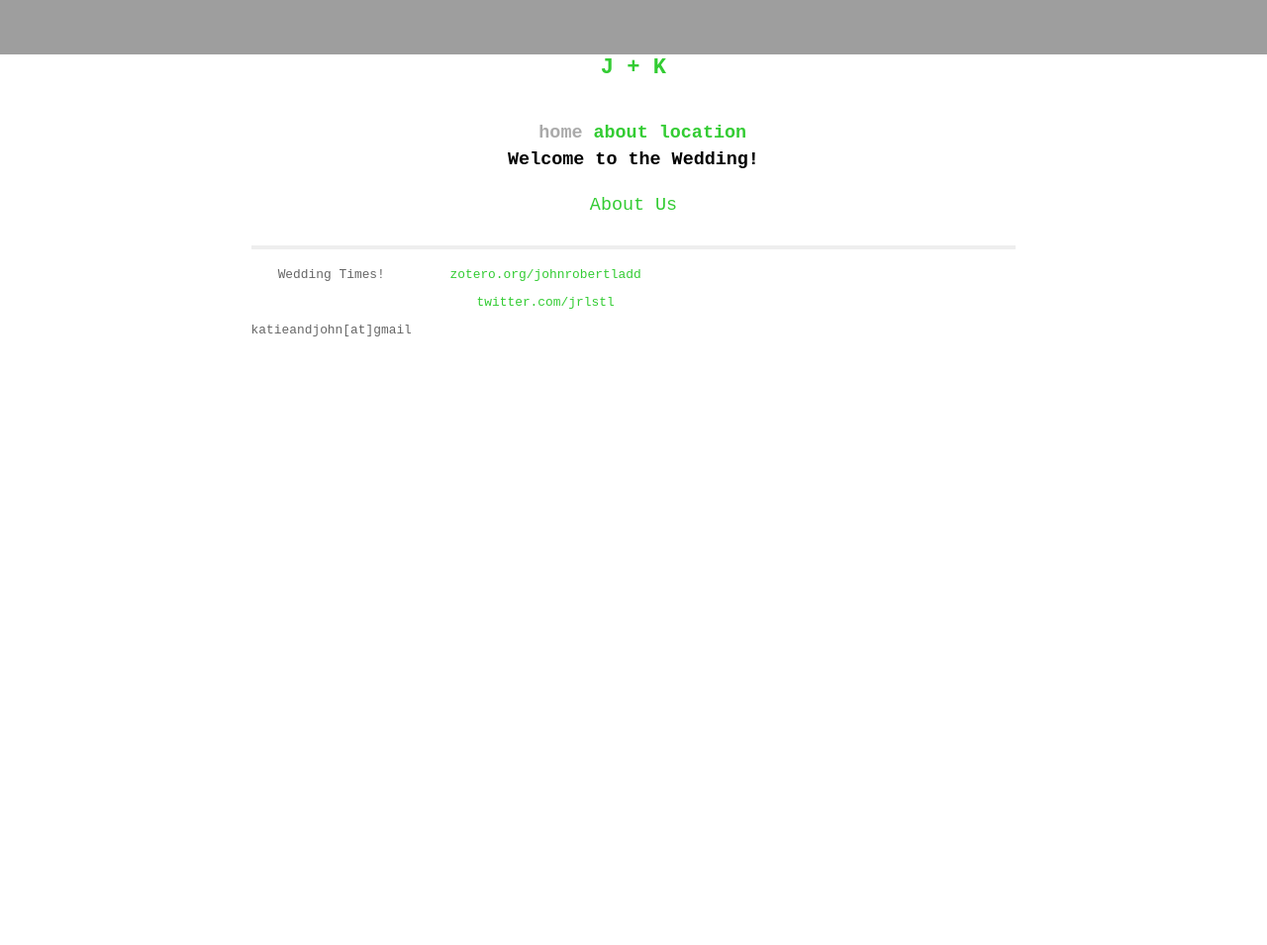
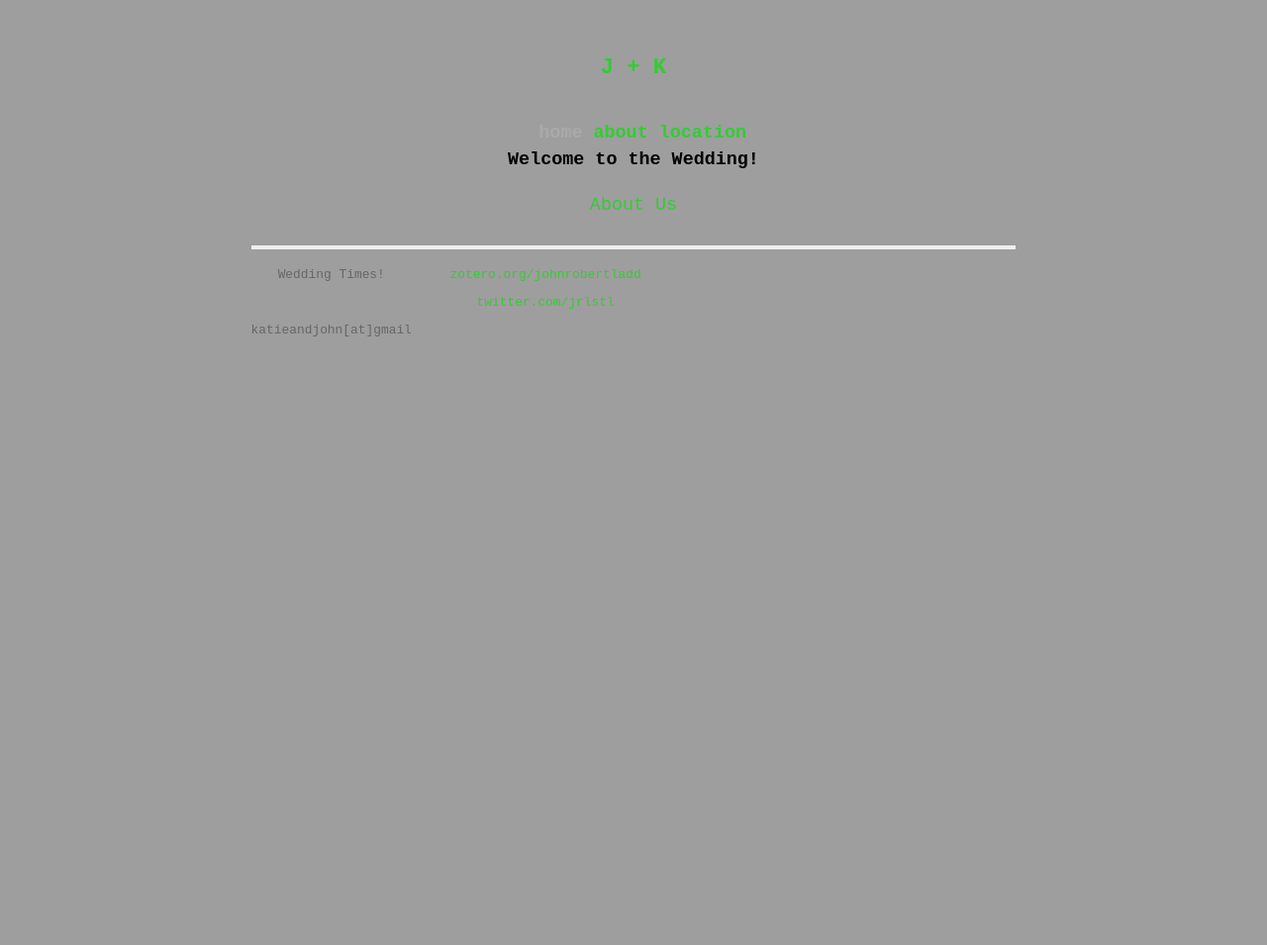
Before and after one commit to jrladd/kmarriesj, a Jekyll site: the page built from index.md, in a window 1280 px wide. Shown: the whole page at 99% size. Built offline with Jekyll 4.4.1, drawn with Linux system fonts in a browser that asks for light colours; some web fonts are replaced; Markdown is read by kramdown in place of the engine named in the settings.

Commit message:
test background

```diff
--- a/css/main.css
+++ b/css/main.css
@@ -21,7 +21,7 @@ html {
 }
 
 body {
-  background-color: #FFF;
+/*  background-color: #FFF; */
   font: 13.34px 'Courier New', monospace;
   font-size: medium;
   text-align: center;
```
